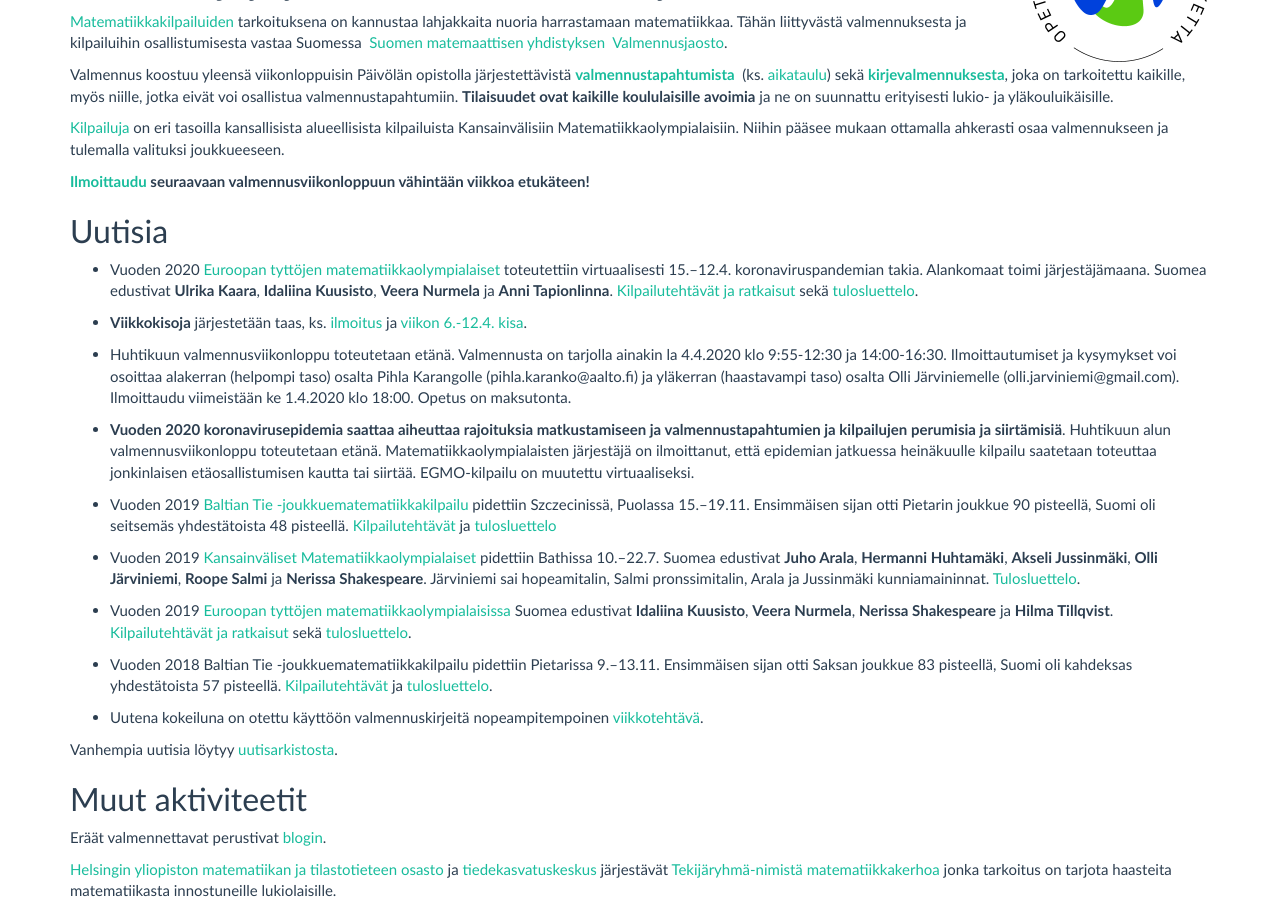
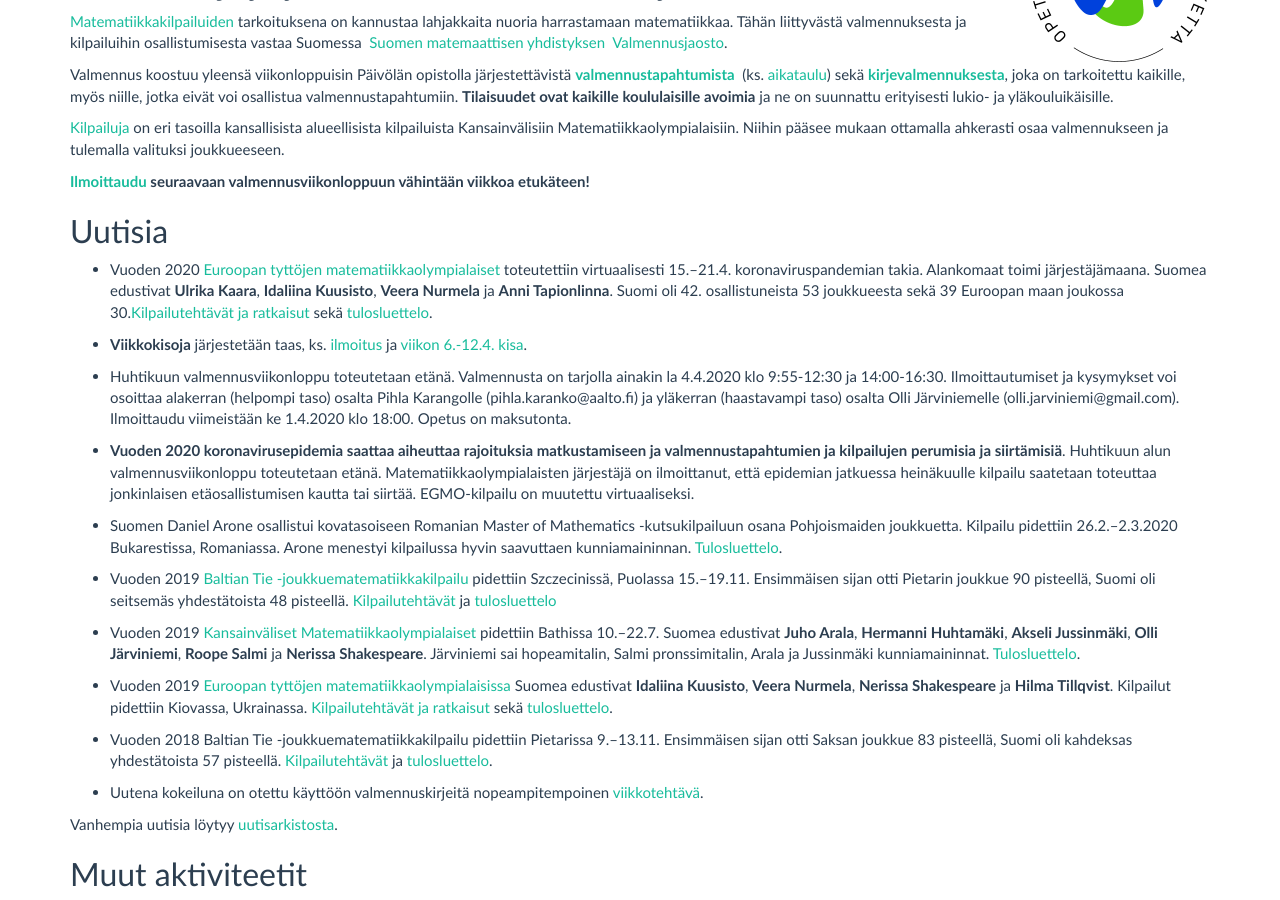
Before and after one commit to matematiikkakilpailut/matematiikkakilpailut.github.io, a Jekyll site: the page built from index.md, in a window 1280 px wide and 900 px high, scrolled down 380 px. Built offline with Jekyll 4.4.1, drawn with Linux system fonts in a browser that asks for light colours.

Commit message:
Update index.md
RMM

```diff
--- a/index.md
+++ b/index.md
@@ -41,7 +41,7 @@ viikkoa etukäteen!**
 
 ## <a name="uutisia"></a>Uutisia
 
-* Vuoden 2020 [Euroopan tyttöjen matematiikkaolympialaiset](https://egmo2020.nl/) toteutettiin virtuaalisesti 15.&ndash;12.4. koronaviruspandemian takia. Alankomaat toimi järjestäjämaana. Suomea edustivat **Ulrika Kaara**, **Idaliina Kuusisto**, **Veera Nurmela** ja **Anni Tapionlinna**. [Kilpailutehtävät ja ratkaisut](https://www.egmo.org/egmos/egmo9/) sekä [tulosluettelo](https://www.egmo.org/egmos/egmo9/scoreboard/).
+* Vuoden 2020 [Euroopan tyttöjen matematiikkaolympialaiset](https://egmo2020.nl/) toteutettiin virtuaalisesti 15.&ndash;21.4. koronaviruspandemian takia. Alankomaat toimi järjestäjämaana. Suomea edustivat **Ulrika Kaara**, **Idaliina Kuusisto**, **Veera Nurmela** ja **Anni Tapionlinna**. Suomi oli 42. osallistuneista 53 joukkueesta sekä 39 Euroopan maan joukossa 30.[Kilpailutehtävät ja ratkaisut](https://www.egmo.org/egmos/egmo9/) sekä [tulosluettelo](https://www.egmo.org/egmos/egmo9/scoreboard/).
 
 * **Viikkokisoja** järjestetään taas, ks. [ilmoitus](https://keskustelu.matematiikkakilpailut.fi/t/viikkokisat/322) ja [viikon 6.-12.4. kisa](https://keskustelu.matematiikkakilpailut.fi/t/viikkokisa-6-12-4/323).
 
@@ -49,11 +49,13 @@ viikkoa etukäteen!**
 
 * **Vuoden 2020 koronavirusepidemia saattaa aiheuttaa rajoituksia matkustamiseen ja valmennustapahtumien ja kilpailujen perumisia ja siirtämisiä**. Huhtikuun alun valmennusviikonloppu toteutetaan etänä. Matematiikkaolympialaisten järjestäjä on ilmoittanut, että epidemian jatkuessa heinäkuulle kilpailu saatetaan toteuttaa jonkinlaisen etäosallistumisen kautta tai siirtää. EGMO-kilpailu on muutettu virtuaaliseksi.
 
+* Suomen Daniel Arone osallistui kovatasoiseen Romanian Master of Mathematics -kutsukilpailuun osana Pohjoismaiden joukkuetta. Kilpailu pidettiin 26.2.&ndash;2.3.2020 Bukarestissa, Romaniassa. Arone menestyi kilpailussa hyvin saavuttaen kunniamaininnan. [Tulosluettelo](http://rmms.lbi.ro/rmm2020/index.php?id=results_math).
+
 * Vuoden 2019 [Baltian Tie -joukkuematematiikkakilpailu](http://balticway19.mimuw.edu.pl/index.html) pidettiin Szczecinissä, Puolassa 15.&ndash;19.11. Ensimmäisen sijan otti Pietarin joukkue 90 pisteellä, Suomi oli seitsemäs yhdestätoista 48 pisteellä. [Kilpailutehtävät](/Baltian_tie/2019/BW19_FIN.pdf) ja [tulosluettelo](http://balticway19.mimuw.edu.pl/BW19-results.pdf)
 
 * Vuoden 2019 [Kansainväliset Matematiikkaolympialaiset](https://www.imo2019.uk/) pidettiin Bathissa 10.&ndash;22.7. Suomea edustivat **Juho Arala**, **Hermanni Huhtamäki**, **Akseli Jussinmäki**, **Olli Järviniemi**, **Roope Salmi** ja **Nerissa Shakespeare**. Järviniemi sai hopeamitalin, Salmi pronssimitalin, Arala ja Jussinmäki kunniamaininnat. [Tulosluettelo](http://imo-official.org/year_country_r.aspx?year=2019).
 
-* Vuoden 2019 [Euroopan tyttöjen matematiikka&shy;olympialaisissa](https://egmo2019.org/) Suomea edustivat **Idaliina Kuusisto**, **Veera Nurmela**, **Nerissa Shakespeare** ja **Hilma Tillqvist**. [Kilpailutehtävät ja ratkaisut](https://www.egmo.org/egmos/egmo8/) sekä [tulosluettelo](https://www.egmo.org/egmos/egmo8/scoreboard/).
+* Vuoden 2019 [Euroopan tyttöjen matematiikka&shy;olympialaisissa](https://egmo2019.org/) Suomea edustivat **Idaliina Kuusisto**, **Veera Nurmela**, **Nerissa Shakespeare** ja **Hilma Tillqvist**. Kilpailut pidettiin Kiovassa, Ukrainassa. [Kilpailutehtävät ja ratkaisut](https://www.egmo.org/egmos/egmo8/) sekä [tulosluettelo](https://www.egmo.org/egmos/egmo8/scoreboard/).
 
 * Vuoden 2018 Baltian Tie -joukkuematematiikkakilpailu pidettiin Pietarissa 9.&ndash;13.11. Ensimmäisen sijan otti Saksan joukkue 83 pisteellä, Suomi oli kahdeksas yhdestätoista 57 pisteellä. [Kilpailutehtävät](/Baltian_tie/2018/BW18_FIN.pdf) ja [tulosluettelo](https://web.archive.org/web/20190517060205/http://www.pdmi.ras.ru/EIMI/2018/Baltic_way/res18.pdf).
 
```
